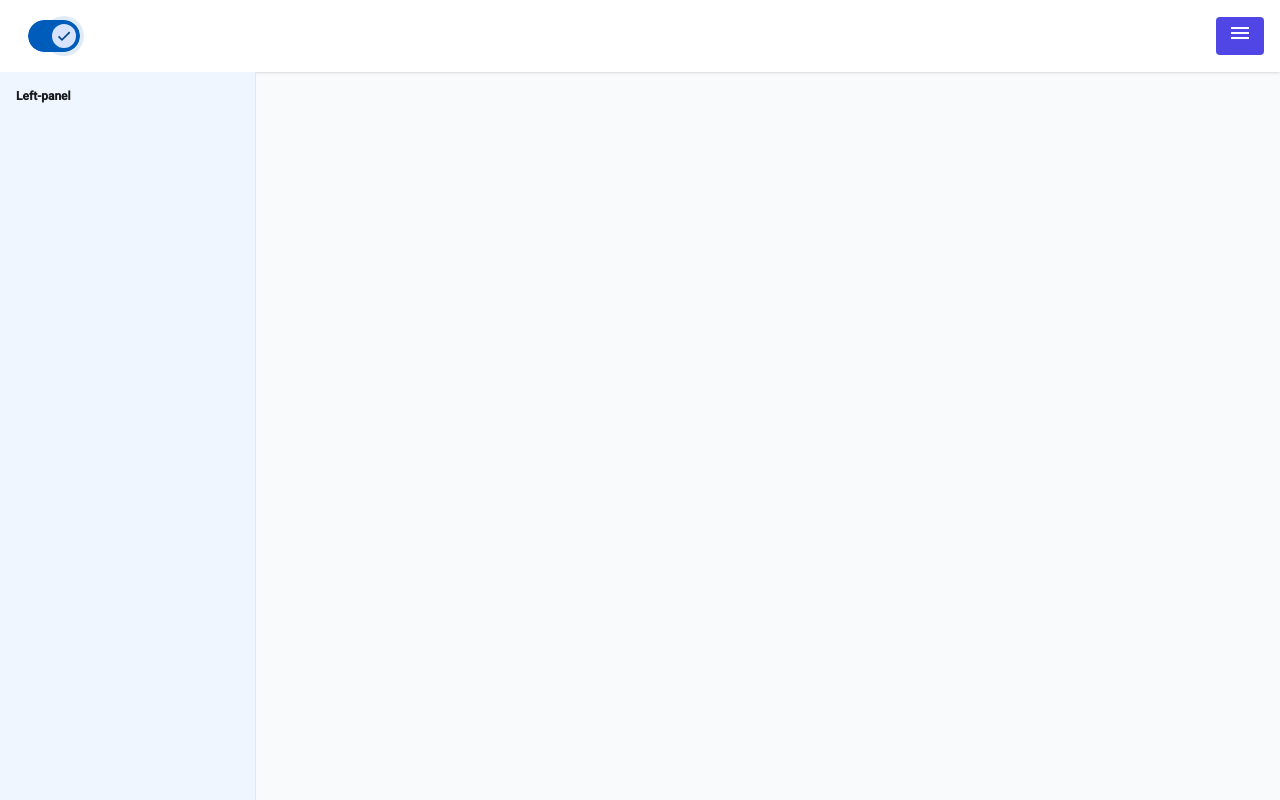
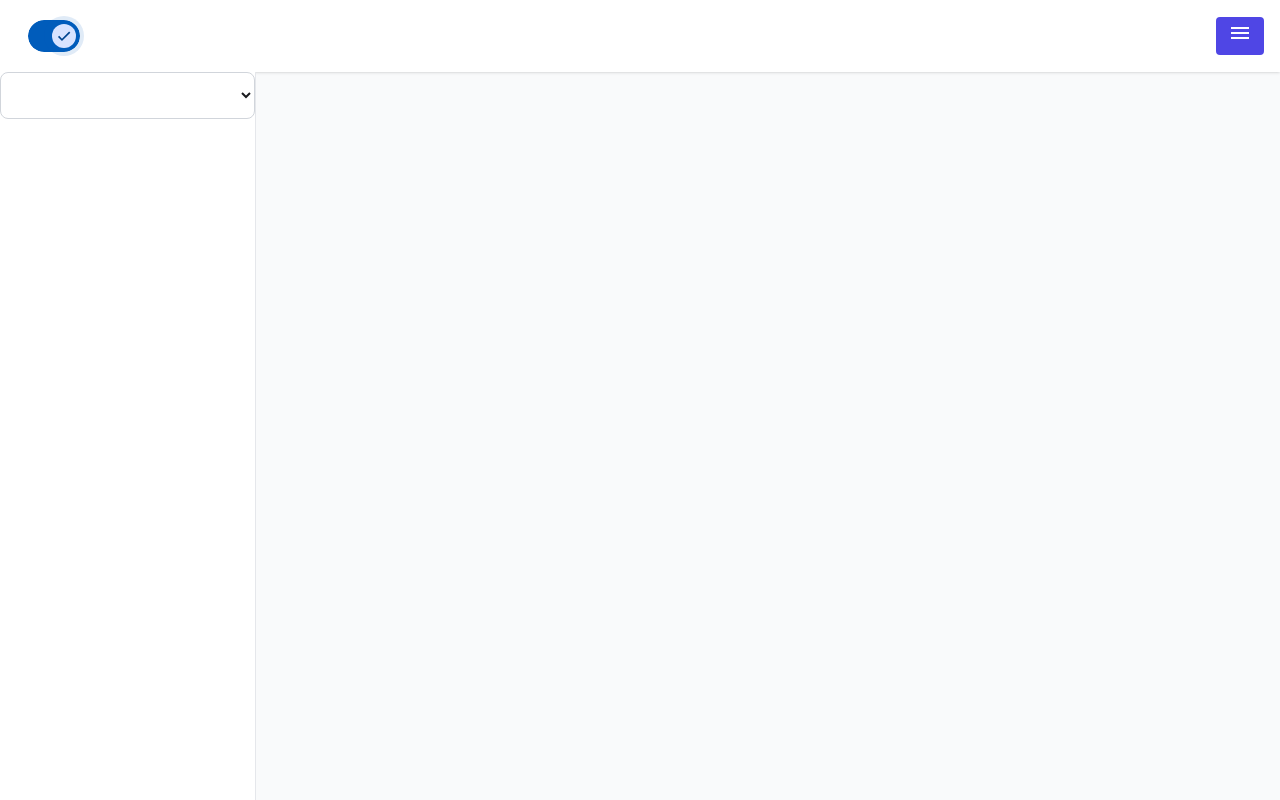
Before and after one commit to victordrago/sales-angular, an Angular app: page / in a window 1280 px wide. Both pictures are taken after a click on the switch 54 px from the left and 36 px from the top of the page. Built offline with nearby package versions, Linux system fonts and the light colour scheme.

Commit message:
Add select component at left-panel

```diff
--- a/src/app/layouts/public/main-layout/left-panel/left-panel.component.html
+++ b/src/app/layouts/public/main-layout/left-panel/left-panel.component.html
@@ -1 +1 @@
-<div class="w-full h-full p-4 bg-blue-50"> <h2 class="text-xs font-bold mb-4">Left-panel</h2></div>
+<app-select></app-select>
--- a/src/app/layouts/public/main-layout/left-panel/left-panel.component.ts
+++ b/src/app/layouts/public/main-layout/left-panel/left-panel.component.ts
@@ -1,9 +1,11 @@
 import { Component } from '@angular/core';
+import { SelectComponent } from '../../../../shared/components/shared/components/select/select.component';
 
 @Component({
   selector: 'app-left-panel',
   standalone: true,
   templateUrl: './left-panel.component.html',
   styleUrls: ['./left-panel.component.scss'],
+  imports: [SelectComponent],
 })
 export class LeftPanelComponent {}
--- /dev/null
+++ b/src/app/shared/components/shared/components/select/select.component.html
@@ -0,0 +1,19 @@
+<div class="select-wrapper">
+
+  @if (label) {
+    <label class="select-label">{{ label }}</label>
+  }
+
+  <select
+    class="custom-select"
+    [value]="selectedValue"
+    (change)="onSelectionChange($event)">
+
+    <option [value]="undefined" disabled>Seleccione una opción...</option>
+
+    @for (option of options; track option.value) {
+      <option [value]="option.value">{{ option.text }}</option>
+    }
+  </select>
+
+</div>
--- /dev/null
+++ b/src/app/shared/components/shared/components/select/select.component.scss
@@ -0,0 +1,27 @@
+.select-wrapper {
+  display: flex;
+  flex-direction: column;
+  gap: 0.5rem;
+}
+
+.select-label {
+  font-size: 0.875rem;
+  font-weight: 500;
+  color: #374151;
+}
+
+.custom-select {
+  width: 100%;
+  padding: 0.75rem;
+  font-size: 1rem;
+  border: 1px solid #d1d5db;
+  border-radius: 0.5rem;
+  background-color: #ffffff;
+  transition: border-color 0.2s, box-shadow 0.2s;
+
+  &:focus {
+    outline: none;
+    border-color: #3b82f6;
+    box-shadow: 0 0 0 3px rgba(59, 130, 246, 0.25);
+  }
+}
--- /dev/null
+++ b/src/app/shared/components/shared/components/select/select.component.ts
@@ -0,0 +1,25 @@
+import { Component, Input, Output, EventEmitter } from '@angular/core';
+
+export interface SelectOption<T> {
+  value: T;
+  text: string;
+}
+
+@Component({
+  selector: 'app-select',
+  standalone: true,
+  templateUrl: './select.component.html',
+  styleUrls: ['./select.component.scss']
+})
+export class SelectComponent<T> {
+
+  @Input() label: string = '';
+  @Input() options: SelectOption<T>[] = [];
+  @Input() selectedValue?: T;
+  @Output() selectionChange = new EventEmitter<T>();
+
+  onSelectionChange(event: Event): void {
+    const selectedValue = (event.target as HTMLSelectElement).value;
+    this.selectionChange.emit(selectedValue as T);
+  }
+}
```
Also changed, not shown: 1 other file (tests, documents, lock files or other folders).
